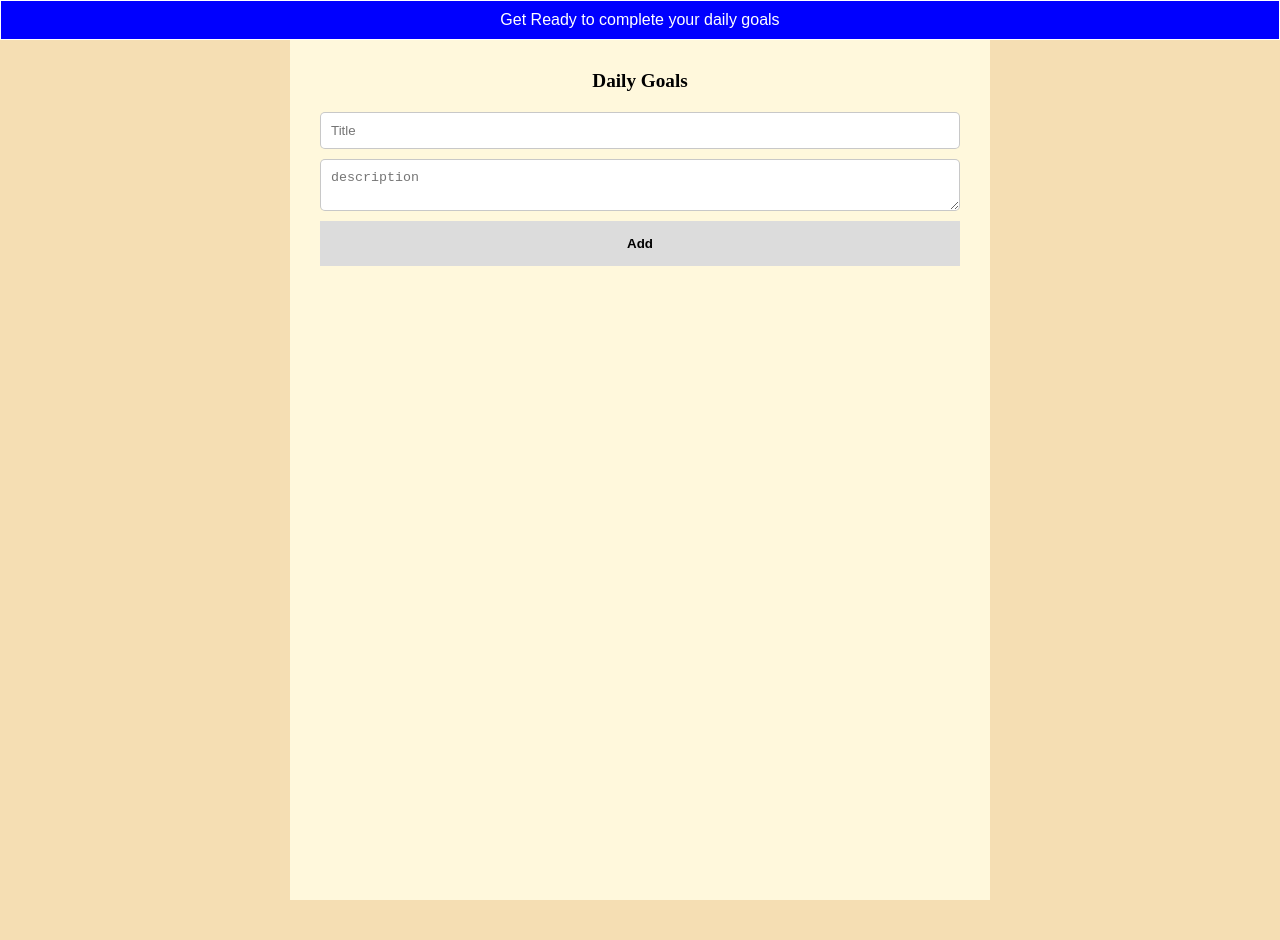
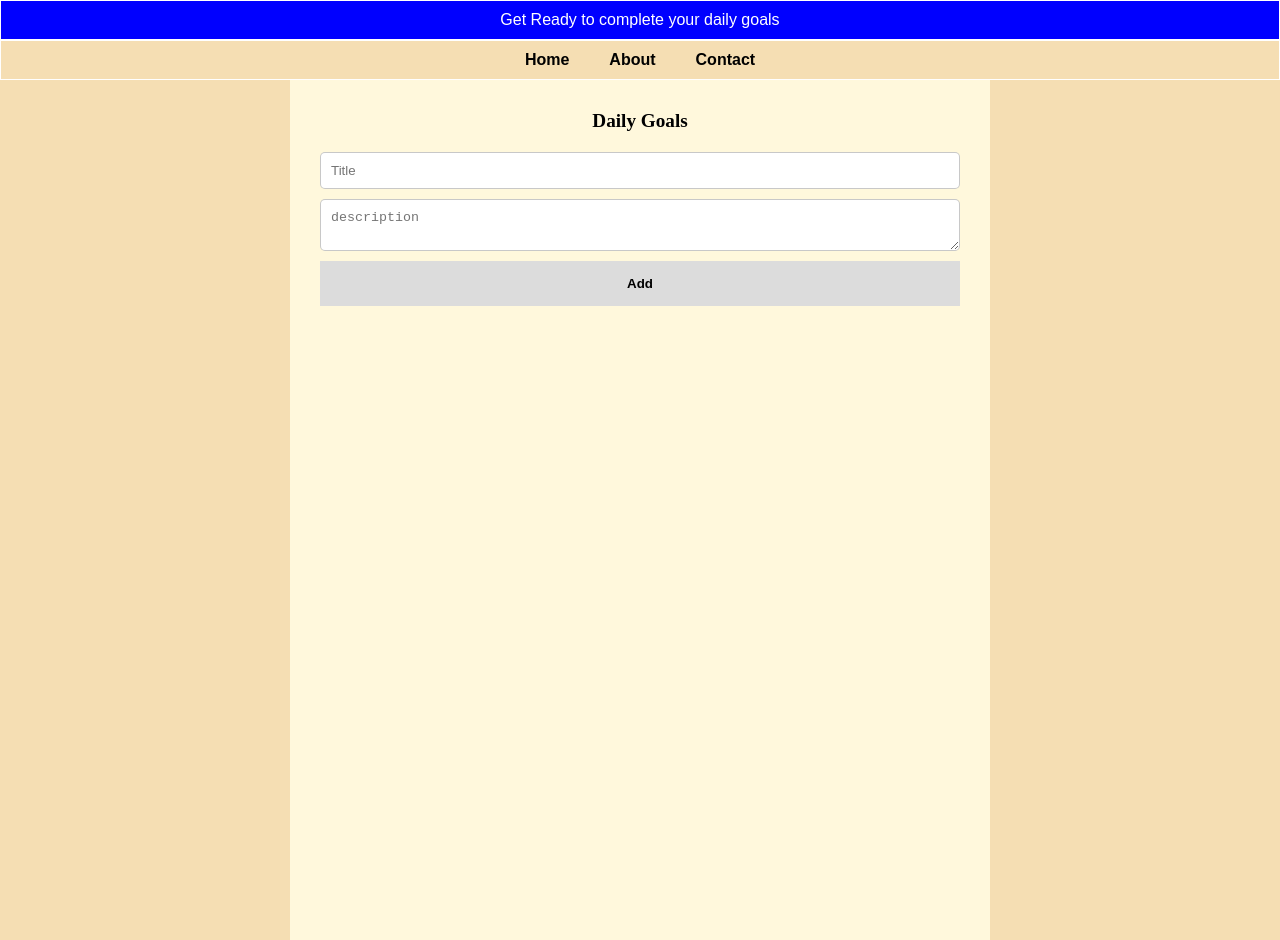
Before and after one commit to Ahmedhassan26444/react-, a React (Create React App) app in the folder my-app/: page / in a window 1280 px wide. Before the commit the page ends 900 px from the top, so only its background shows below. Built offline with nearby package versions, Linux system fonts and the light colour scheme.

Commit message:
lecture 6 ( react router)

```diff
--- a/my-app/package.json
+++ b/my-app/package.json
@@ -9,6 +9,7 @@
     "@testing-library/user-event": "^13.5.0",
     "react": "^19.1.0",
     "react-dom": "^19.1.0",
+    "react-router-dom": "^6.30.0",
     "react-scripts": "5.0.1",
     "web-vitals": "^2.1.4"
   },
--- a/my-app/src/App.css
+++ b/my-app/src/App.css
@@ -15,7 +15,20 @@ nav {
   padding: 10px;
   text-align: center;
 }
+.header{
+    font-family: sans-serif;
+  color: white;
+  border: 1px solid;
+  padding: 10px;
+  text-align: center;
 
+}
+.header > a{
+  text-decoration: none;
+  color: black;
+  font-weight: bolder;
+  margin: 20px;
+}
 .container {
   min-height: 100vh;
   background-color: cornsilk;
--- a/my-app/src/App.js
+++ b/my-app/src/App.js
@@ -1,12 +1,18 @@
 import './App.css';
 import Header from "./Componets/header";
 import Home from "./Componets/home";
+import About from "./Componets/about";
+import { BrowserRouter } from "react-router-dom";
+
 function App() {
-  return(
-    <div>
-      <Header />
-      <Home/>
-    </div>
+  return (
+    <BrowserRouter>
+      <div>
+        <Header />
+        <Home />
+        <About />
+      </div>
+    </BrowserRouter>
   );
 }
 
--- /dev/null
+++ b/my-app/src/Componets/about.jsx
@@ -0,0 +1,11 @@
+import React from 'react';
+
+const About = () => {
+  return (
+    <div>
+      {/* You can add content here later */}
+    </div>
+  );
+};
+
+export default About;
--- a/my-app/src/Componets/header.js
+++ b/my-app/src/Componets/header.js
@@ -1,10 +1,17 @@
-import React from 'react'
-const header = () => {
+import React from 'react';
+import { Link } from "react-router-dom";
+
+const Header = () => {
   return (
-    <nav>
-      Get Ready to complete your daily goals
-    </nav>
-  )
+    <>
+      <nav>Get Ready to complete your daily goals</nav>
+      <div className='header'>
+        <Link to='/home'>Home</Link>
+        <Link to='/about'>About</Link>
+        <Link to='/contact'>Contact</Link>
+      </div>
+    </>
+  );
 }
 
-export default header
+export default Header;
```
Also changed, not shown: 1 other file (tests, documents, lock files or other folders).
